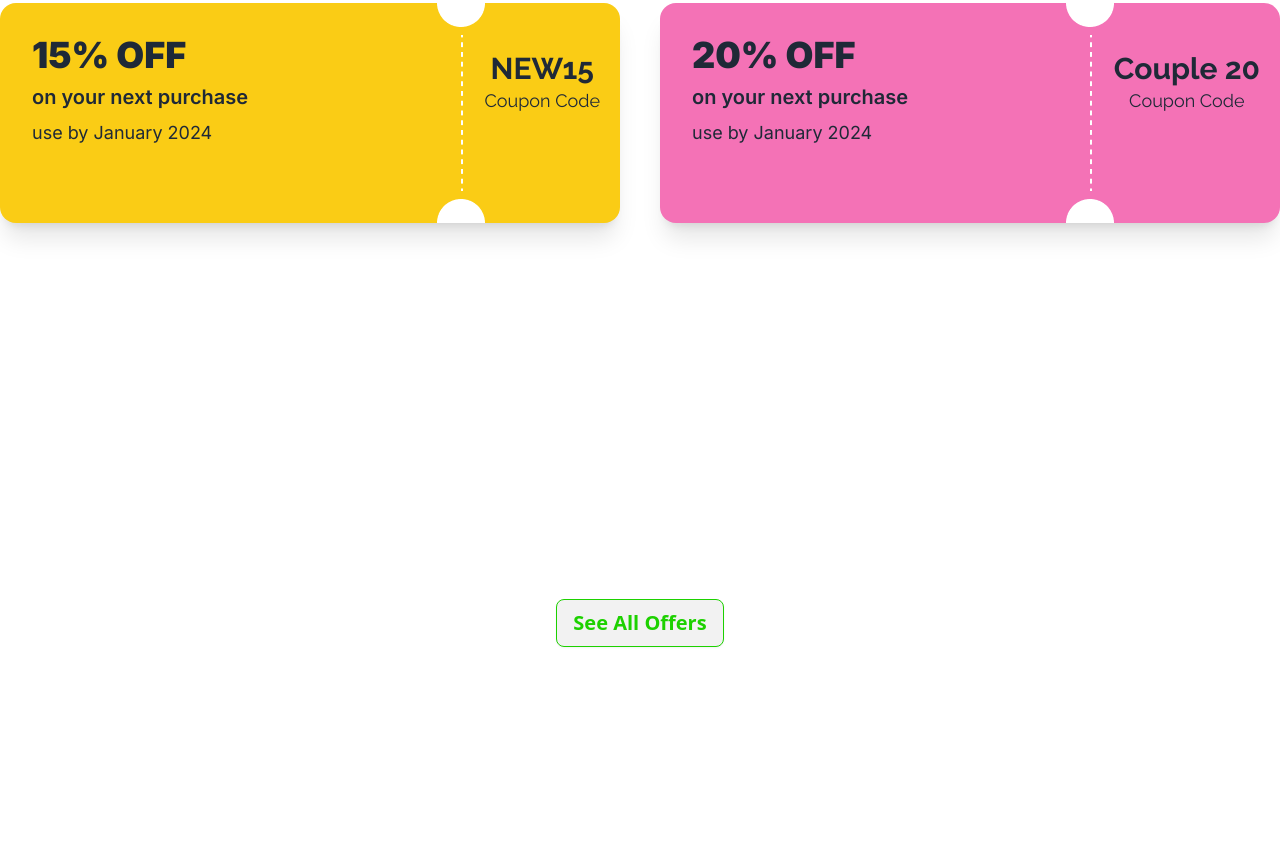
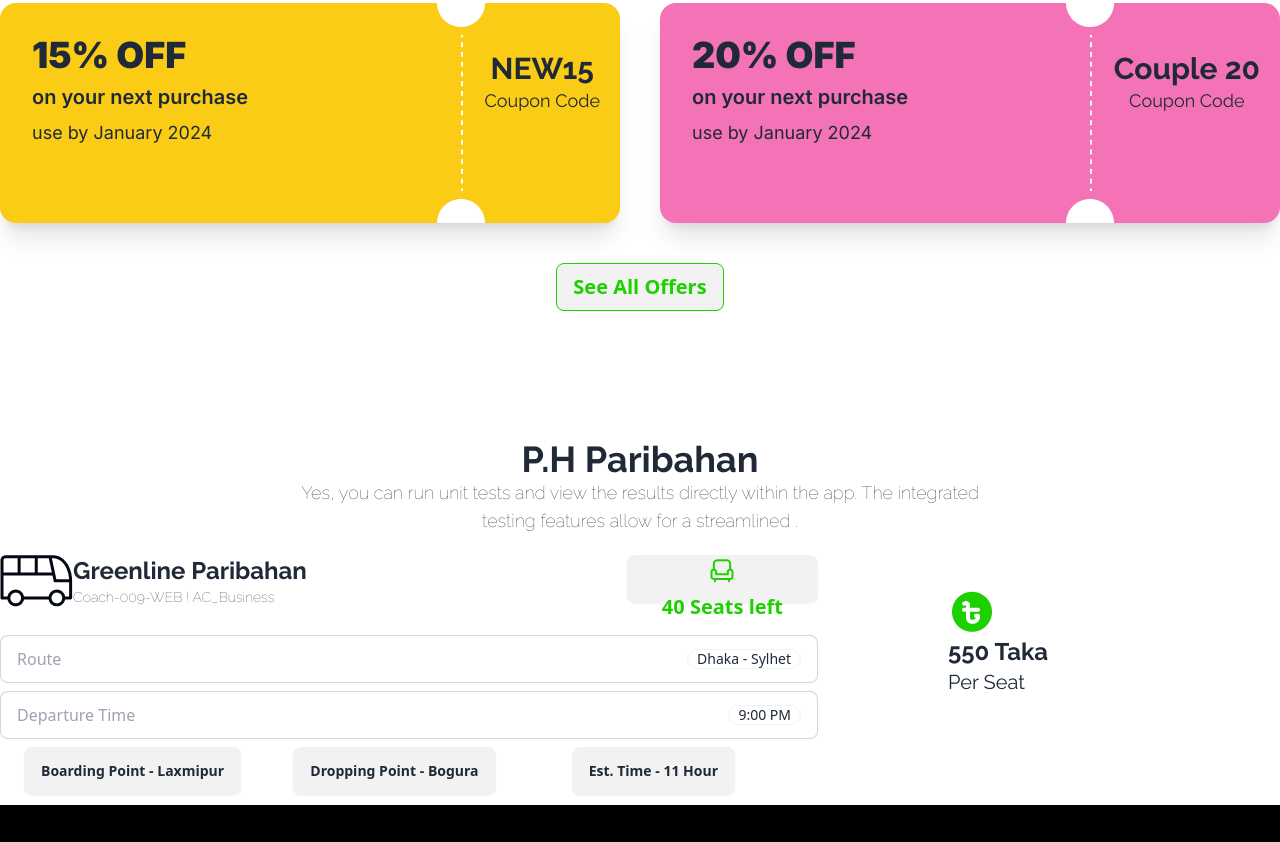
Before and after one commit to EtirazN95/bus-ticket-A5, a plain HTML site: page index.html in a window 1280 px wide. Shown: the part 993-1835 px from the top of the page. Drawn offline with nearby package versions, Linux system fonts and the light colour scheme.

Commit message:
add to ticket info

```diff
--- a/index.html
+++ b/index.html
@@ -147,14 +147,66 @@
                 </div>
 
         </div>
-        <div class="flex justify-center items-center h-screen">
+        <div class="flex justify-center items-center py-10 pb-32">
             <a class="btn btn-[#1DD100] text-ticket-primary text-xl font-bold  border border-ticket-primary">See All Offers </a>
         </div>
+</div>
+                   <!-- ticket Information -->
+  <div class="">
+    <div class="">
+        <h2 class="font-raleway font-bold text-4xl text-center">P.H Paribahan</h2>
+        <p class="font-raleway font-thin text-lg text-center">Yes, you can run unit tests and view the results directly within the app. The integrated <br>
+             testing features allow for a streamlined .</p>
+    </div>
+    <div class="mt-5 flex">
+        <div class="w-[818px] h-[250px]">
+           <div class="flex">
+            <div class="">
+                <a class="" href=""><img src="images/bus-logo.png" alt=""></a>
+            </div>
+           <div class="" >
+            <h2 class="font-raleway font-bold text-2xl">Greenline Paribahan</h2>
+            <p class="font-raleway font-thin text-sm">Coach-009-WEB ! AC_Business</p>
+
+           </div>
+           <div class="ml-[320px] justify-start">
+            <a class="btn btn-[#1DD100] text-ticket-primary text-xl font-bold "><img src="images/seat-green.png"alt="">40 Seats left</a>
+           </div>
+            </div>
+
+           <div class="pt-5">
+            <div >
+                  <label class="input input-bordered flex items-center mt-2">
+                    <input type="text" class="grow" placeholder="Route" />
+                    <span class="badge ">Dhaka - Sylhet</span>
+                  </label>
+                  <label class="input input-bordered flex items-center mt-2">
+                    <input type="text" class="grow" placeholder="Departure Time" />
+                    <span class="badge ">9:00 PM</span>
+                  </label>
+
+           </div>
+           <div class="px-4 pt-2">
+            <a class="btn  mx-2" href="">Boarding Point - Laxmipur</a>
+           <a  class="btn mx-10">Dropping Point - Bogura</a>
+           <a  class="btn mx-8">Est. Time - 11 Hour</a>
+           </div>
+        </div>
+
+        </div>
+        <hr class="bg-url(./images/info-devider.png)">
+        <div class="w-[360px] h-[250px]">
+              <div class="flex items-center justify-center mt-8">
+                <a ><img src="images/fare.png" alt=""><h2 class="font-raleway font-bold text-2xl">550 Taka</h2>
+                <p class="font-raleway font-normal text-xl">Per Seat</p></a>
+              </div>
+        </div>
+    </div>
 
 
+  </div>
 
 
-</div>
 
 
     </main>
```
